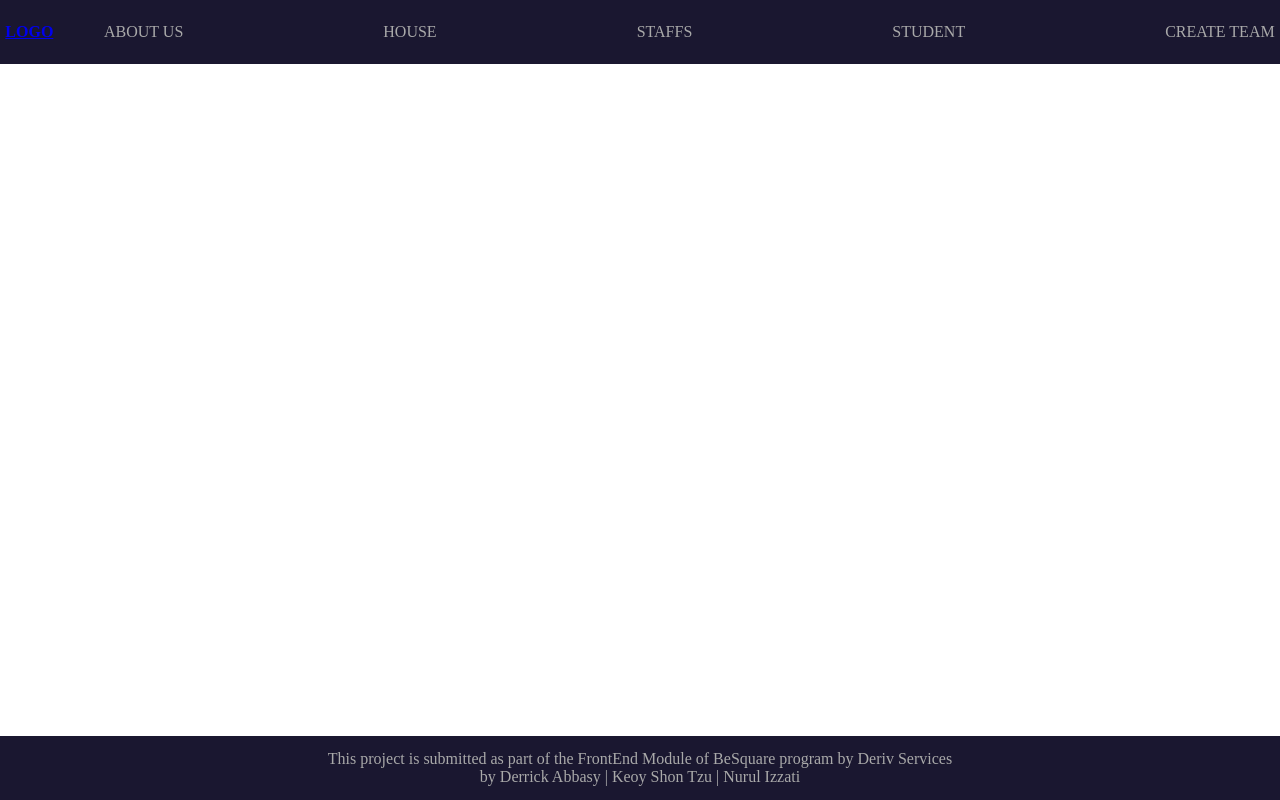
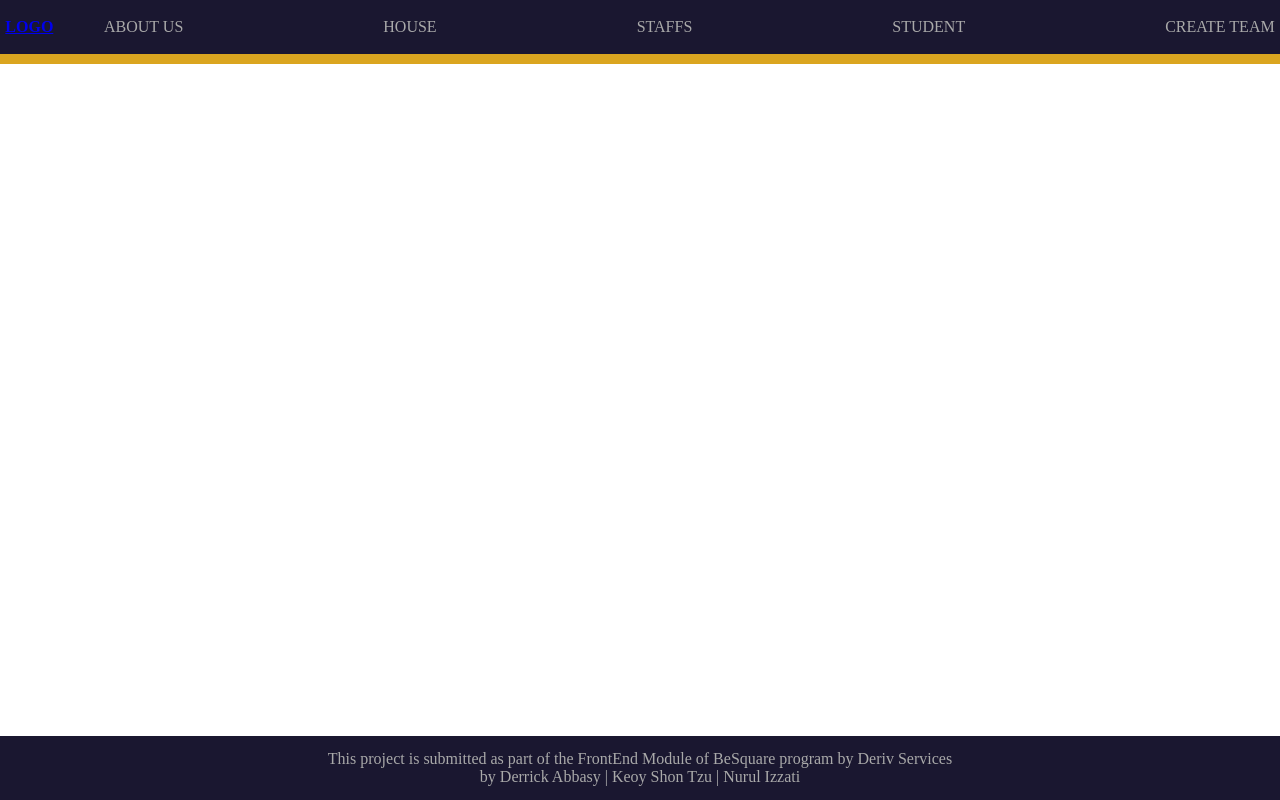
Before and after one commit to shontzu-deriv/fe-hackathon, a React (Create React App) app: page / in a window 1280 px wide. Built offline with nearby package versions, Linux system fonts and the light colour scheme.

Commit message:
gold border bottom

```diff
--- a/src/Components/index.css
+++ b/src/Components/index.css
@@ -19,6 +19,10 @@ body {
   justify-content: space-around;
   height: 8vh;
   background: #1a1730;
+}
+
+.nav{
+  border-bottom: 10px solid goldenrod;
 }
 
 .nav___brand {
@@ -52,7 +56,7 @@ body {
   cursor: pointer;
   display: none;
 }
-
+//TODO: add breakpoints for tablet mode
 @media screen and (max-width: 768px) {
   .nav___toggler {
     display: block;
```
